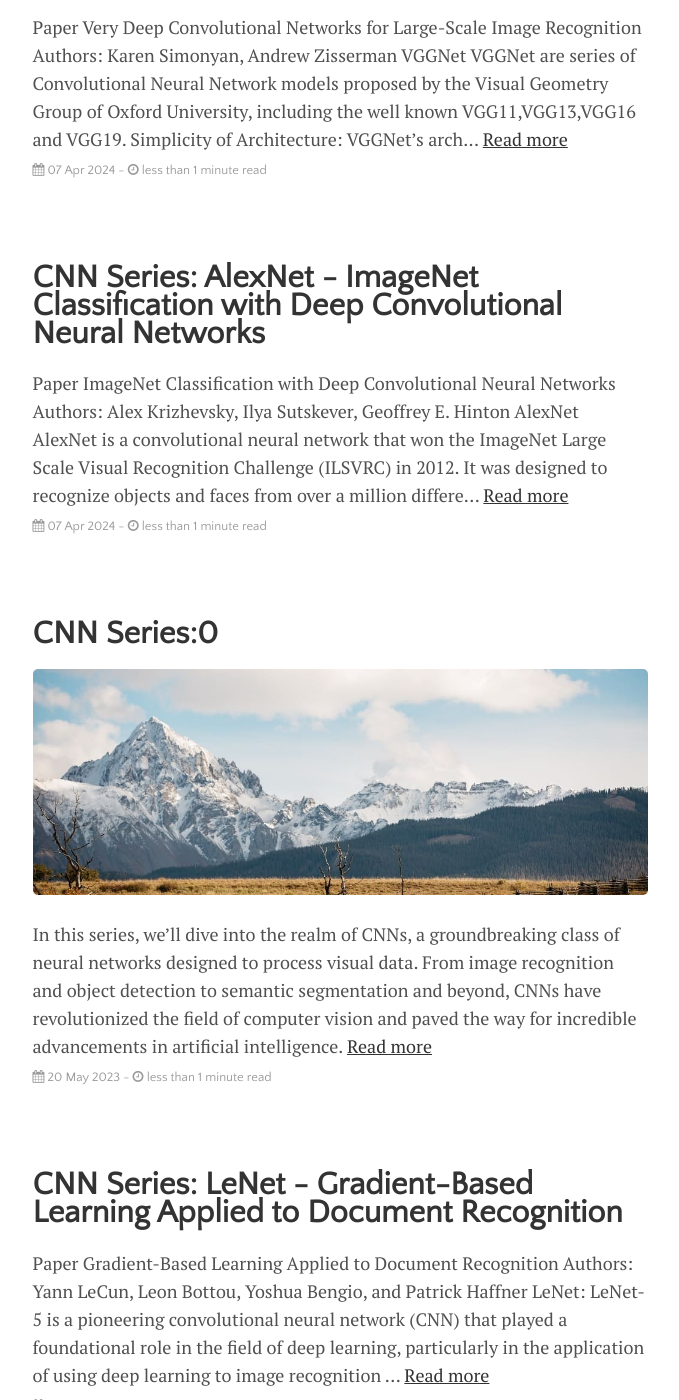
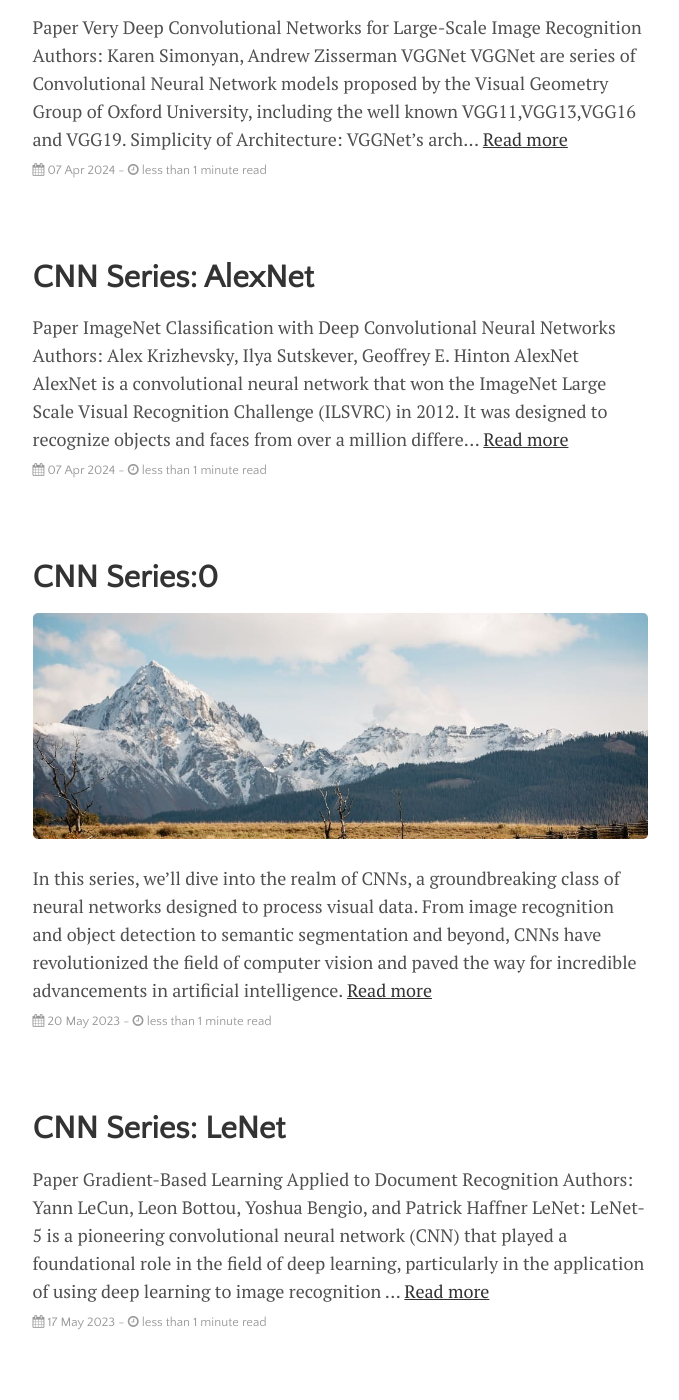
Before and after one commit to MeAmarP/meamarp.github.io, a Jekyll site: the page built from index.html, in a window 1280 px wide and 1400 px high, scrolled down 207 px. Shown: the whole window, without its empty margins (300-979 px from the left). Built offline with Jekyll 4.4.1, drawn with Linux system fonts in a browser that asks for light colours; the list of posts is cut into pages by our own code.

Commit message:
minor update in title

```diff
--- a/_posts/2023-05-17-cnn-series-lenet.md
+++ b/_posts/2023-05-17-cnn-series-lenet.md
@@ -1,6 +1,6 @@
 ---
 layout: post
-title: "CNN Series: LeNet - Gradient-Based Learning Applied to Document Recognition"
+title: "CNN Series: LeNet"
 author: "Amar P"
 categories: journal
 tags: [cnn-series,image-models]
--- a/_posts/2024-04-07-cnn-series-alexnet.md
+++ b/_posts/2024-04-07-cnn-series-alexnet.md
@@ -1,6 +1,6 @@
 ---
 layout: post
-title: "CNN Series: AlexNet - ImageNet Classification with Deep Convolutional Neural Networks"
+title: "CNN Series: AlexNet"
 author: "Amar P"
 categories: journal
 tags: [cnn-series,image-models]
```
